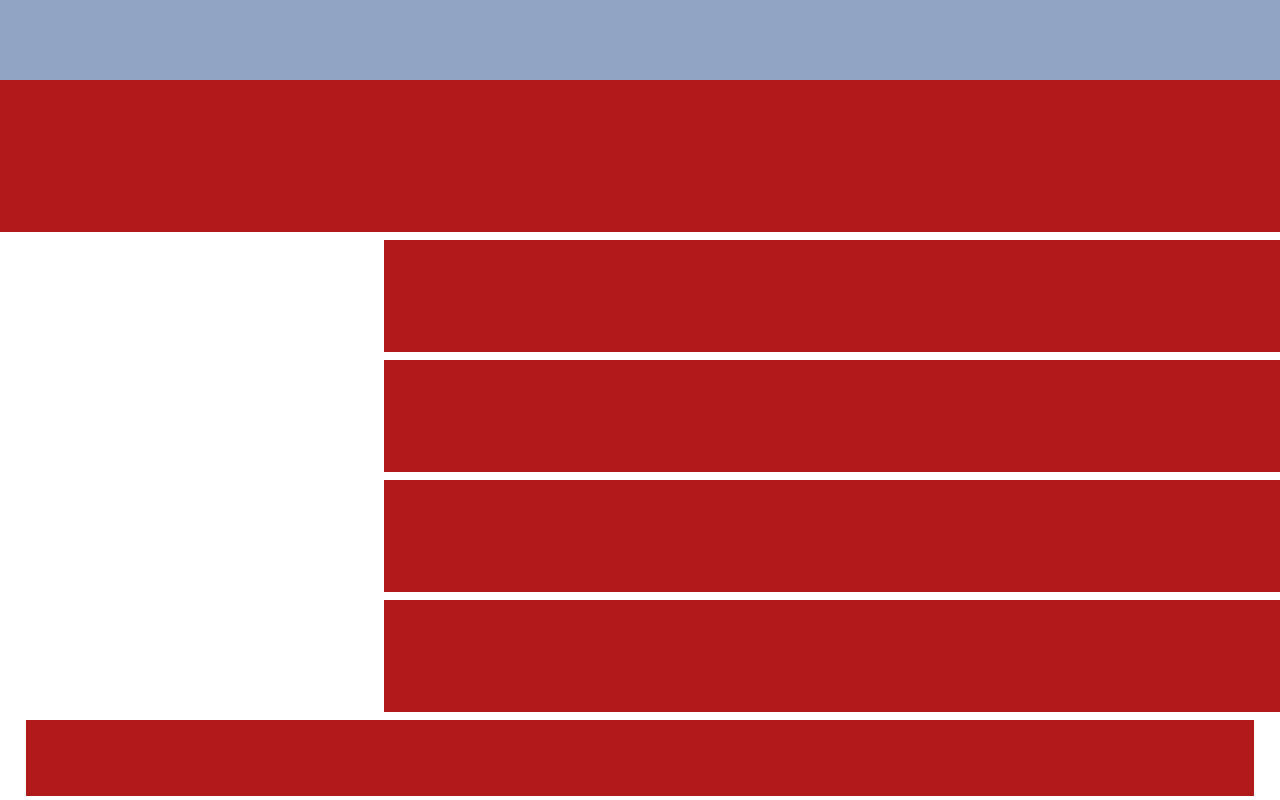
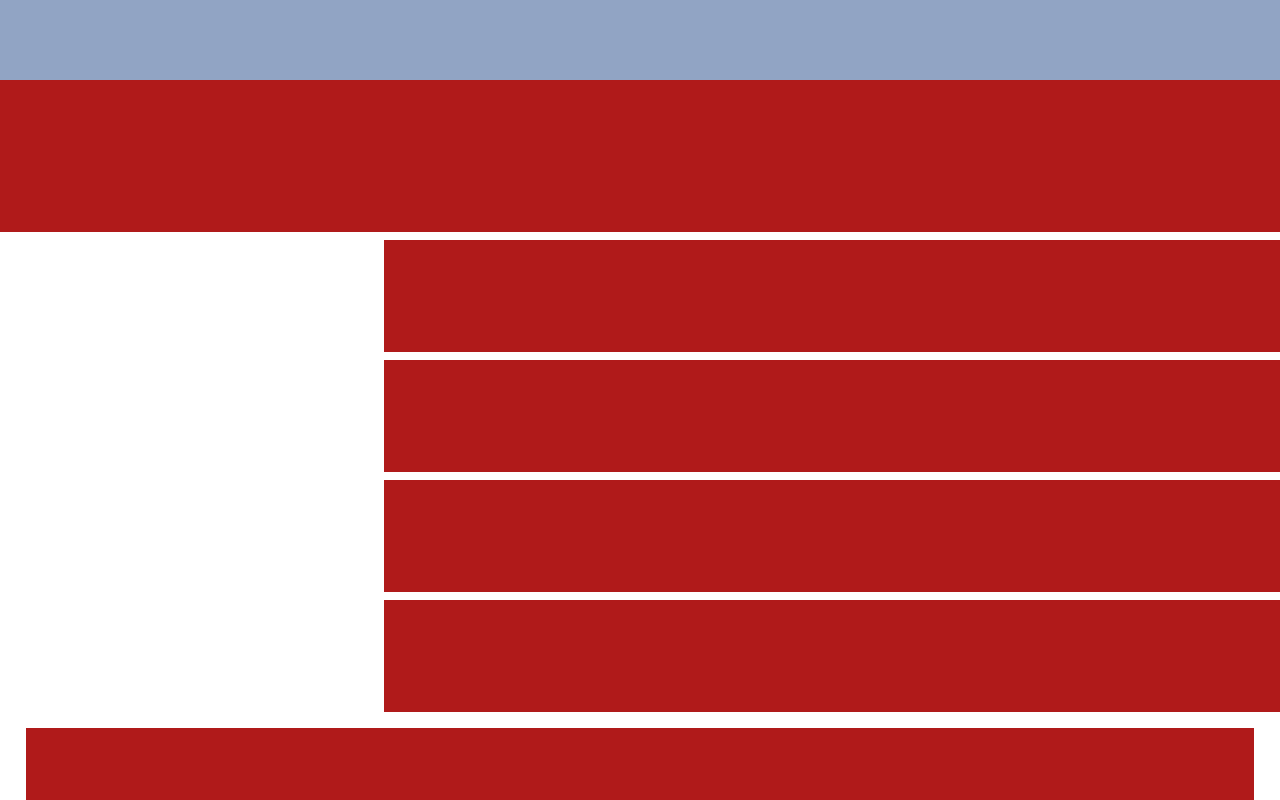
Before and after one commit to DevelopmentWoman/hack3-1, a plain HTML site: page index.html in a window 1280 px wide. Drawn offline with Linux system fonts and the light colour scheme.

Commit message:
feat(U) changing-code

```diff
--- a/styles.css
+++ b/styles.css
@@ -1,54 +1,51 @@
+*:root{
+    --color-block-blue: rgb(145, 164, 196);
+    --color-block-red:   rgb(176, 26, 26);
+}
+
+
 *{
     margin: 0;
     padding: 0;
     box-sizing: border-box;
 }
 
+.container{
+
+    height: 100vh;
+}
 
 header{
-    position: relative;
-    width: 100%;
     height: 10vh;
-    background-color: rgb(145, 164, 196);
+    background-color: var(--color-block-blue);
 }
 
 main{
-    position: absolute;
-    width: 100%;
     height: 80vh;
-    /*background-color: rgb(134, 34, 34);*/
-    background-color: white;
 }
 
 main section{
-    width: 100%;
     height: 19vh;
-    margin-bottom: 1vh;
-    background-color: rgb(176, 26, 26);
+    background-color: var(--color-block-red);
+}
+
+main aside{
+    float: right;
+    height: 60vh;
+    width: 70%;
+}
+
+main aside div{
+    margin-top: 1vh;
+    height: 14vh;
+    background-color: var(--color-block-red);
 
 }
 
+footer{
+    margin: 1vh 2%;
+    width: 96%;
+    height: 9vh;
+    background-color: var(--color-block-red);
 
-main aside{
-    float: right;
-    width: 70%;
-    height: 60vh;
 }
-
-aside div{
-    height: 14vh;
-    margin-bottom: 1vh;
-    background-color: rgb(176, 26, 26);
-}
-
-footer{
-    position: absolute;
-    top: 90vh;
-    left: 2%;
-    right: 2%;
-    bottom: .0vh;
-    width: 96%;
-    height: 9.5vh;
-
-    background-color: rgb(176, 26, 26);
-}
```
